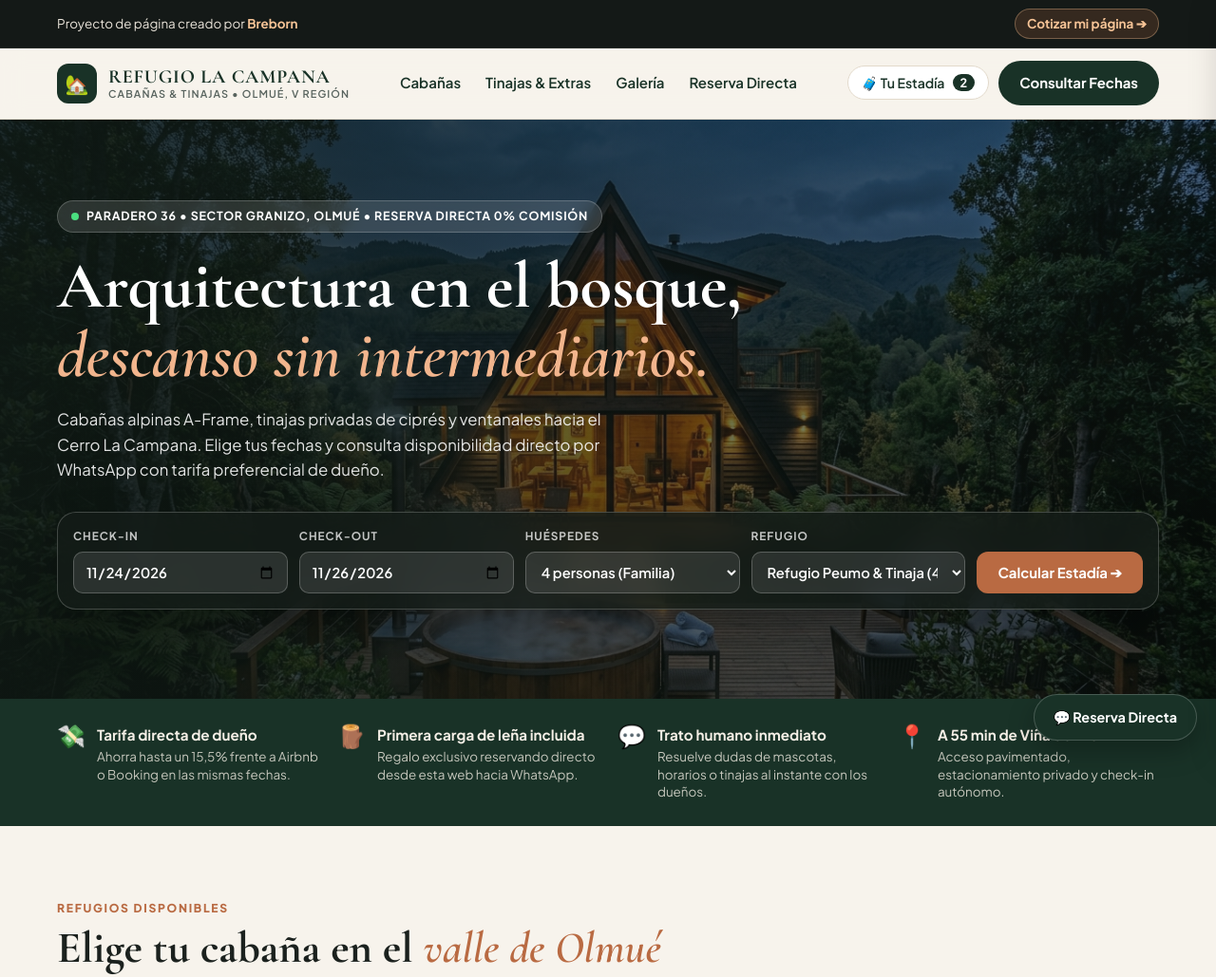
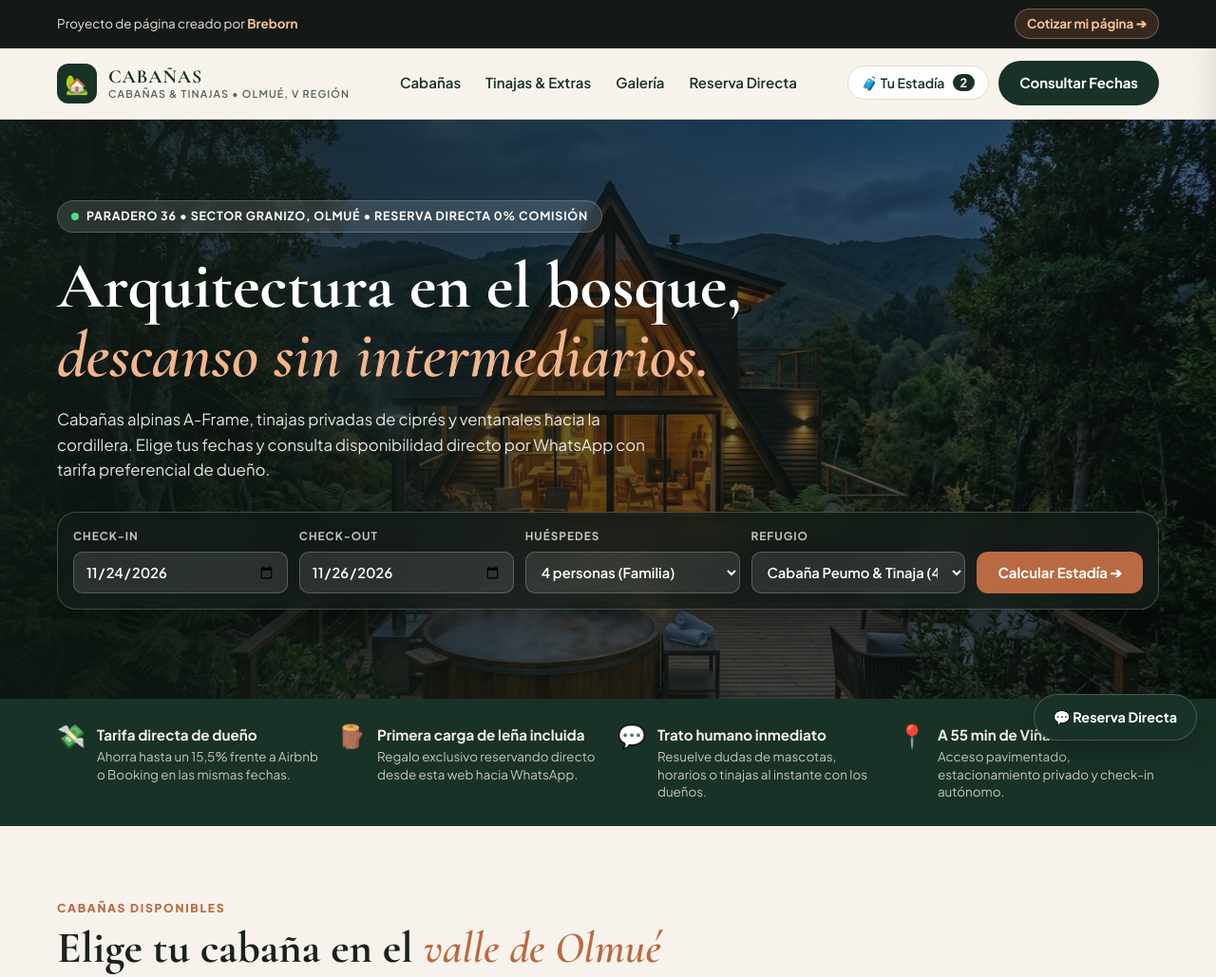
Before and after one commit to Breborn/cabanas-demo, a plain HTML site: page index.html in a window 1280 px wide. Shown: the top 1029 px of the page at 95% size. Drawn offline with nearby package versions, Linux system fonts and the light colour scheme.

Commit message:
fix: rebrand demo to generic CABAÑAS

```diff
--- a/app.js
+++ b/app.js
@@ -1,4 +1,4 @@
-/* REFUGIO LA CAMPANA • Motor de Reserva Directa Sin Comisiones */
+/* CABAÑAS • Motor de Reserva Directa Sin Comisiones */
 const WA_HOST = '56956823670';
 
 const CABINS = [
@@ -15,10 +15,10 @@ const CABINS = [
   },
   {
     id: 'peumo',
-    name: 'Refugio Peumo & Tinaja',
+    name: 'Cabaña Peumo & Tinaja',
     tags: ['familia', 'tinaja'],
     badge: 'Favorita V Región • 4 pax',
-    desc: 'Dos dormitorios en madera nativa, deck amplio hacia el Cerro La Campana, quincho privado y tinaja de ciprés.',
+    desc: 'Dos dormitorios en madera nativa, deck amplio hacia la cordillera, quincho privado y tinaja de ciprés.',
     specs: ['4 Huéspedes', 'Tinaja Incluida', 'Quincho Privado', 'Pet Friendly'],
     priceNight: 125000,
     extImg: 'assets/tinaja_bosque.jpg',
@@ -97,7 +97,7 @@ function renderCabins() {
                 <strong>${clp(c.priceNight)}</strong>
               </div>
               <button type="button" class="btn ${isSelected ? 'btn-amber' : 'btn-primary'}" data-select-cabin="${c.id}">
-                ${isSelected ? '✓ Seleccionada' : 'Elegir Refugio'}
+                ${isSelected ? '✓ Seleccionada' : 'Elegir Cabaña'}
               </button>
             </div>
           </div>
@@ -165,7 +165,7 @@ function buildMessage(cabin, nights, extrasList, total, savings) {
   const extrasTxt = extrasList.length ? extrasList.map((e) => e.name).join(', ') : 'Sin adicionales';
 
   return (
-    `¡Hola Refugio La Campana! 👋 Soy *${name}* y quiero consultar disponibilidad directa (sin comisión de portal):\n\n` +
+    `¡Hola Cabañas! 👋 Soy *${name}* y quiero consultar disponibilidad directa (sin comisión de portal):\n\n` +
     `🏡 *Cabaña:* ${cabin.name}\n` +
     `📅 *Fechas:* ${ci} al ${co} (${nights} ${nights === 1 ? 'noche' : 'noches'})\n` +
     `👥 *Huéspedes:* ${guests} personas\n` +
--- a/index.html
+++ b/index.html
@@ -3,7 +3,7 @@
 <head>
   <meta charset="UTF-8">
   <meta name="viewport" content="width=device-width, initial-scale=1.0">
-  <title>REFUGIO LA CAMPANA • Cabañas Boutique &amp; Tinajas | Olmué, V Región</title>
+  <title>CABAÑAS • Cabañas Boutique &amp; Tinajas | Olmué</title>
   <meta name="description" content="Cabañas de autor en medio del bosque nativo de Olmué con tinajas privadas de madera, piscina y reserva directa al WhatsApp sin comisiones de portales. Proyecto de página creado por Breborn (Entrega en 5 días hábiles)">
 
   <link rel="preconnect" href="https://fonts.googleapis.com">
@@ -30,7 +30,7 @@
       <a href="#" class="brand">
         <span class="brand-mark">🏡</span>
         <span class="brand-copy">
-          <strong>REFUGIO LA CAMPANA</strong>
+          <strong>CABAÑAS</strong>
           <small>CABAÑAS &amp; TINAJAS • OLMUÉ, V REGIÓN</small>
         </span>
       </a>
@@ -56,7 +56,7 @@
   </header>
 
   <div class="mobile-menu" id="mobileMenu">
-    <a href="#cabanas" class="m-link">🏡 Cabañas &amp; Refugios</a>
+    <a href="#cabanas" class="m-link">🏡 Cabañas &amp; Tinajas</a>
     <a href="#experiencias" class="m-link">♨️ Tinajas &amp; Extras</a>
     <a href="#galeria" class="m-link">📸 Galería del Bosque</a>
     <a href="#cotizador" class="m-link">💬 Simular Reserva Directa</a>
@@ -79,7 +79,7 @@
       </h1>
 
       <p class="hero-sub">
-        Cabañas alpinas A-Frame, tinajas privadas de ciprés y ventanales hacia el Cerro La Campana.
+        Cabañas alpinas A-Frame, tinajas privadas de ciprés y ventanales hacia la cordillera.
         Elige tus fechas y consulta disponibilidad directo por WhatsApp con tarifa preferencial de dueño.
       </p>
 
@@ -105,7 +105,7 @@
           <label for="qCabin">Refugio</label>
           <select id="qCabin">
             <option value="boldo">A-Frame El Boldo (2 pax)</option>
-            <option value="peumo" selected>Refugio Peumo &amp; Tinaja (4 pax)</option>
+            <option value="peumo" selected>Cabaña Peumo &amp; Tinaja (4 pax)</option>
             <option value="quillay">Casona Quillay Familiar (6 pax)</option>
           </select>
         </div>
@@ -153,7 +153,7 @@
     <div class="container">
       <div class="section-head">
         <div>
-          <span class="kicker">REFUGIOS DISPONIBLES</span>
+          <span class="kicker">CABAÑAS DISPONIBLES</span>
           <h2 class="section-title">Elige tu cabaña en el <em>valle de Olmué</em></h2>
         </div>
         <div class="filter-pills" id="cabinFilters">
@@ -299,7 +299,7 @@
   <footer class="footer">
     <div class="container footer-inner">
       <div>
-        <strong>REFUGIO LA CAMPANA • Olmué, Chile</strong>
+        <strong>CABAÑAS • Olmué, Chile</strong>
         <p>Sector Granizo Paradero 36 • Atención directa todos los días de 09:00 a 22:00 hrs.</p>
       </div>
       <div class="footer-right">
```
Also changed, not shown: 1 other file.
